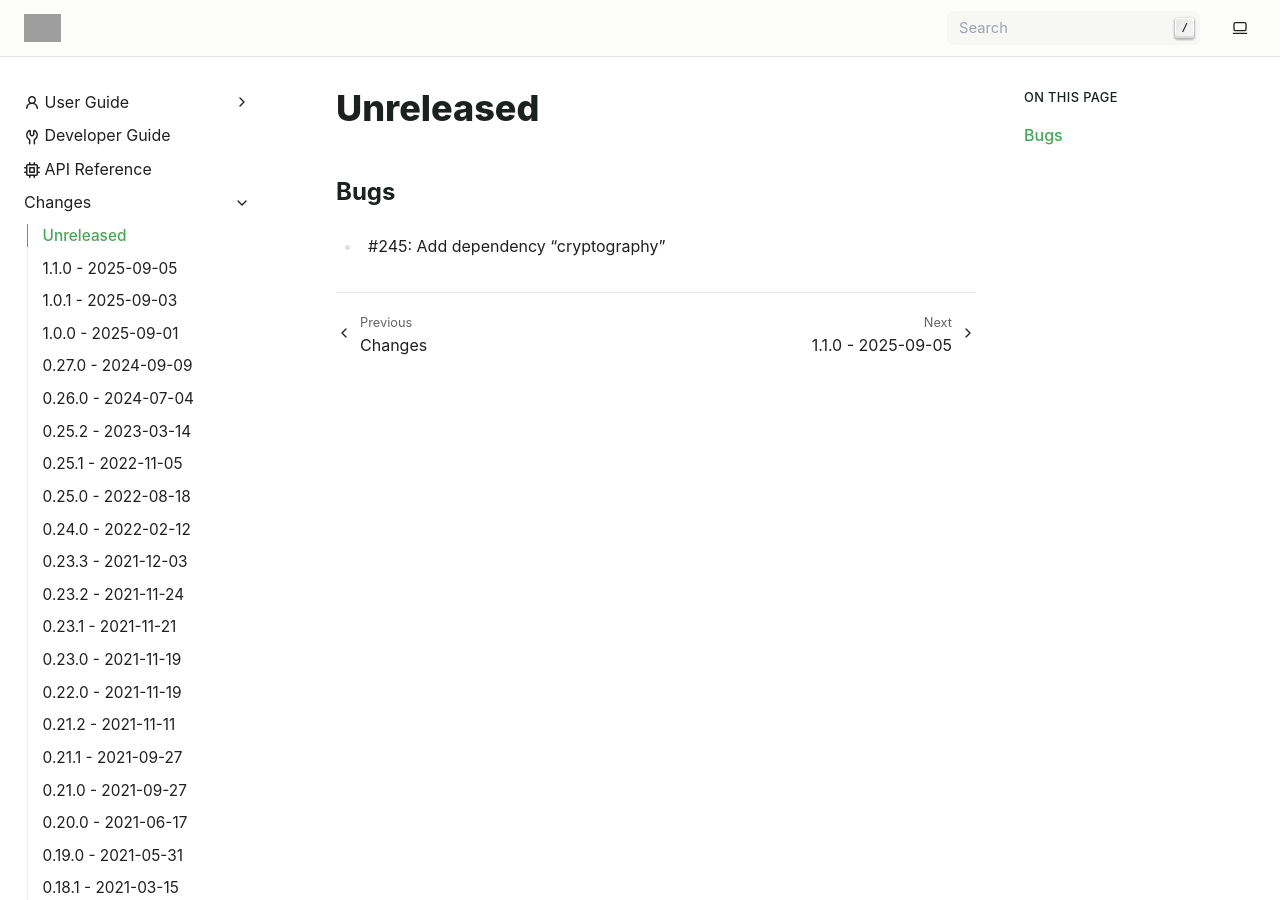
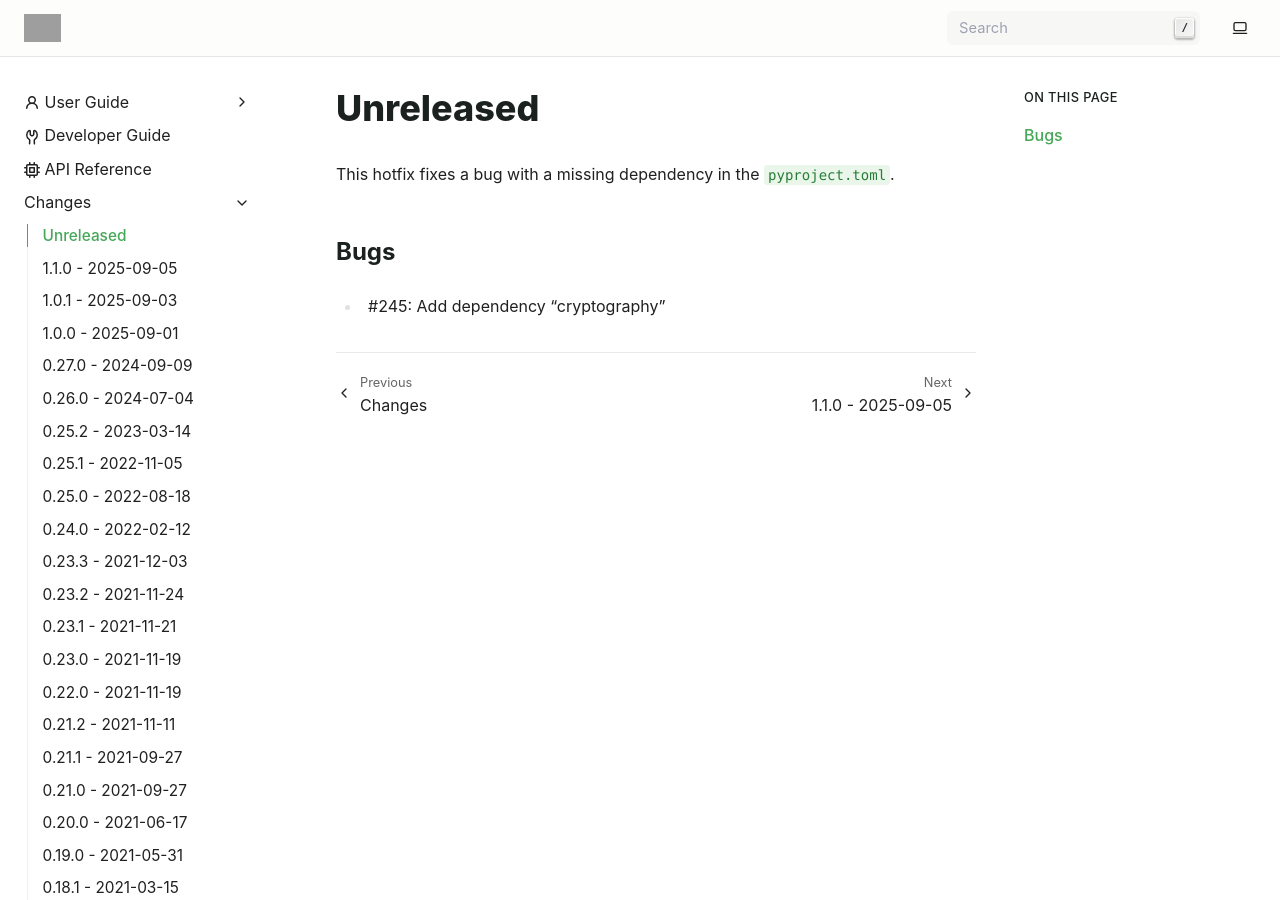
Before and after one commit to exasol/pyexasol, a Sphinx documentation site: the page built from doc/changes/unreleased.md, in a window 1280 px wide and 900 px high. Built offline with Sphinx 7.4.7, drawn with Linux system fonts in a browser that asks for light colours; grey boxes are pictures that could not be loaded.

Commit message:
Updated release summary

```diff
--- a/doc/changes/unreleased.md
+++ b/doc/changes/unreleased.md
@@ -1,4 +1,6 @@
 # Unreleased
+
+This hotfix fixes a bug with a missing dependency in the `pyproject.toml`.
 
 ## Bugs
 
```
